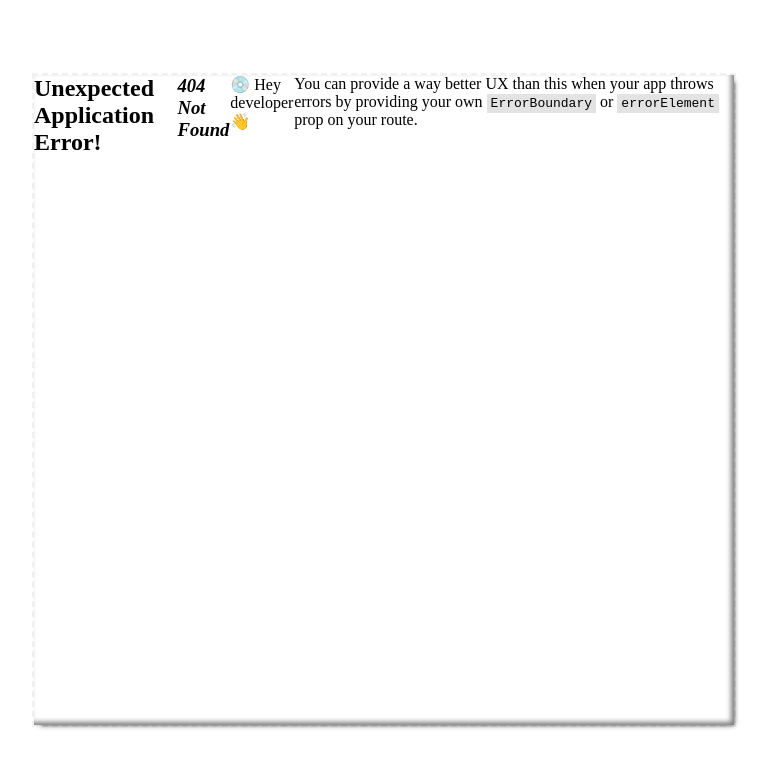
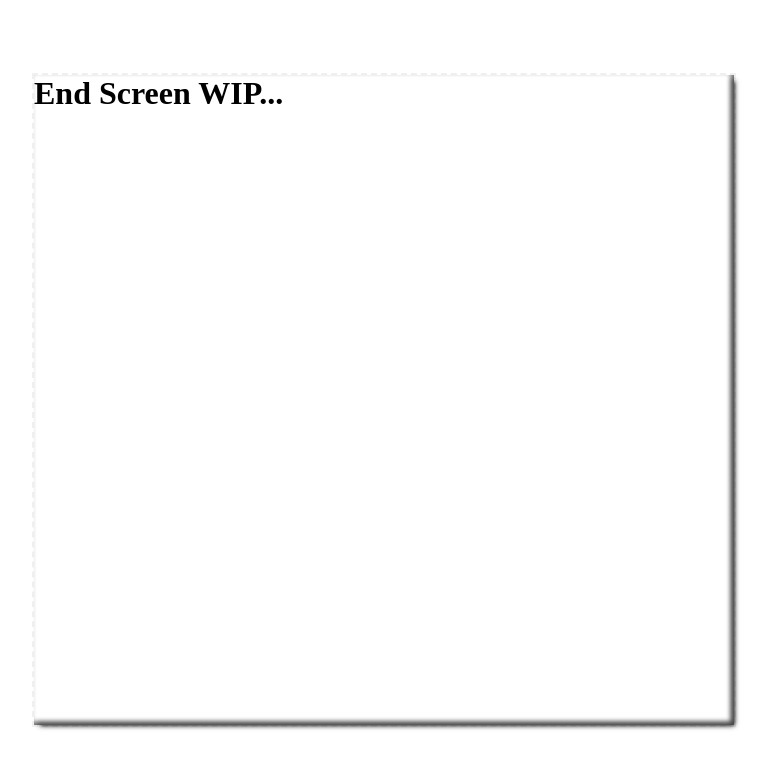
Before and after one commit to Niklas20/Mosaiikki-pelit, a React (Vite) app in the folder Suomen-Kansalliseläimet/: page /end in a window 1280 px wide. Before the commit this address had no page. Shown: the top 768 px of the page, without its empty margins (256-1026 px from the left). Built offline with nearby package versions, Linux system fonts and the light colour scheme.

Commit message:
Game screen and end screen added

```diff
--- a/Suomen-Kansalliseläimet/src/Router.tsx
+++ b/Suomen-Kansalliseläimet/src/Router.tsx
@@ -1,6 +1,8 @@
 import { createBrowserRouter, RouterProvider } from "react-router-dom";
 import Layout from "./components/Layout/Layout";
 import MainScreen from "./pages/MainScreen/MainScreen";
+import EndScreen from "./pages/EndScreen/EndScreen";
+import GameScreen from "./pages/GameScreen/GameScreen";
 
 const Router = () => {
 
@@ -10,6 +12,8 @@ const Router = () => {
             element: <Layout />,
             children: [
                 { path: '/', element: <MainScreen /> },
+                { path: '/end', element: <EndScreen /> },
+                { path: '/game', element: <GameScreen /> },
             ]
         }
     ]);
--- /dev/null
+++ b/Suomen-Kansalliseläimet/src/pages/EndScreen/EndScreen.tsx
@@ -0,0 +1,9 @@
+const EndScreen = () => {
+    return (
+        <div className="screen">
+            <h1>End Screen WIP...</h1>
+        </div>
+    )
+}
+
+export default EndScreen;
--- /dev/null
+++ b/Suomen-Kansalliseläimet/src/pages/GameScreen/GameScreen.tsx
@@ -0,0 +1,9 @@
+const GameScreen = () => {
+    return (
+        <div className="screen">
+            <h1>Game Screen WIP...</h1>
+        </div>
+    )
+}
+
+export default GameScreen;
```
Also changed, not shown: Suomen-Kansalliseläimet/src/pages/EndScreen/EndScreen.css (added), Suomen-Kansalliseläimet/src/pages/GameScreen/GameScreen.css (added).
